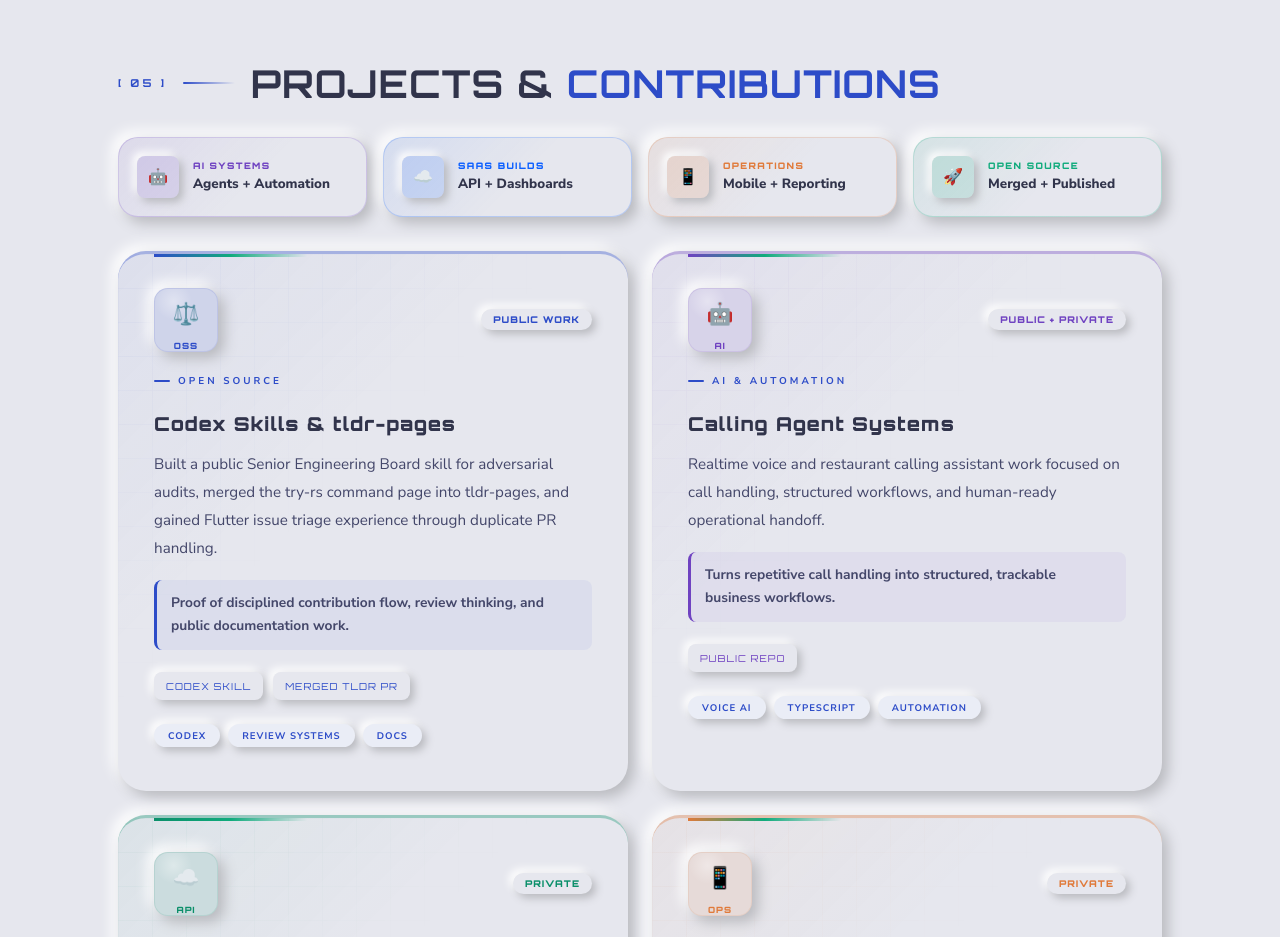
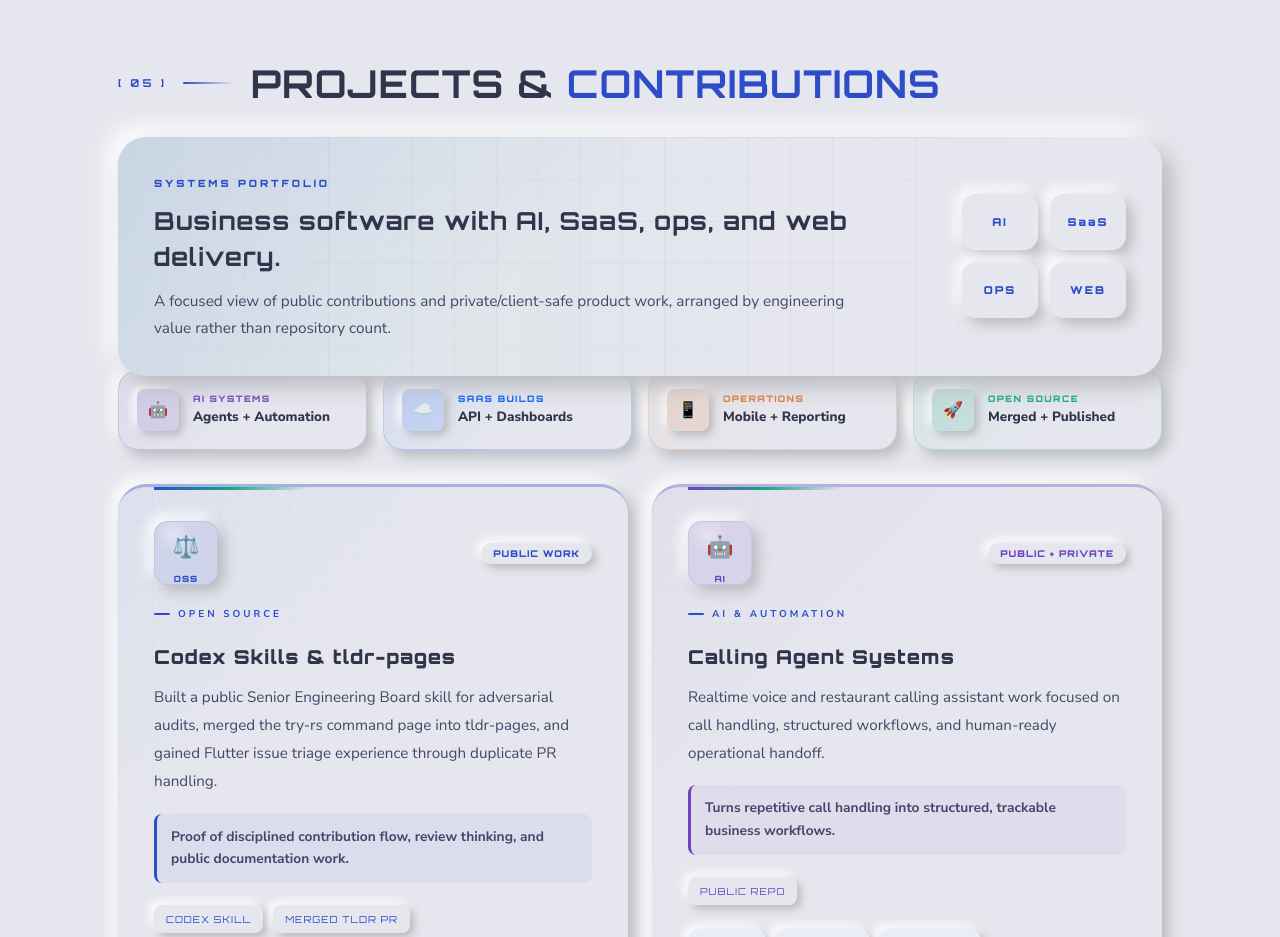
Before and after one commit to Mezanur007/my-portfolio, a Vue app: page / in a window 1280 px wide. Shown: the part 6480-7417 px from the top of the page. Built offline with nearby package versions, Linux system fonts and the light colour scheme; no server answers.

Commit message:
Add systems console to portfolio projects

```diff
--- a/src/assets/styles.css
+++ b/src/assets/styles.css
@@ -426,6 +426,49 @@ h1.hero-name .line2 { color: var(--primary); display: block; }
 
 /* ── PROJECTS ── */
 #projects { padding: 120px 0; background: var(--bg); }
+.project-console {
+  display: grid; grid-template-columns: 1fr auto; gap: 28px; align-items: center;
+  margin: -34px 0 28px; padding: 34px 36px;
+  background:
+    linear-gradient(135deg, rgba(var(--primary-rgb), .09), transparent 42%),
+    linear-gradient(90deg, rgba(16,171,124,.06), transparent 65%),
+    var(--bg);
+  box-shadow: var(--neu-lg); border-radius: var(--r-xl);
+  position: relative; overflow: hidden;
+}
+.project-console::before {
+  content: ''; position: absolute; inset: 0; opacity: .32; pointer-events: none;
+  background-image:
+    linear-gradient(rgba(var(--primary-rgb), .13) 1px, transparent 1px),
+    linear-gradient(90deg, rgba(var(--primary-rgb), .13) 1px, transparent 1px);
+  background-size: 42px 42px;
+  mask-image: linear-gradient(90deg, transparent, #000 20%, #000 74%, transparent);
+}
+.console-copy, .console-stack { position: relative; z-index: 1; }
+.console-kicker {
+  display: inline-flex; margin-bottom: 14px;
+  font-family: var(--orb); font-size: .62rem; letter-spacing: 3px;
+  color: var(--primary); font-weight: 900;
+}
+.console-copy h3 {
+  font-family: var(--orb); font-size: clamp(1.12rem, 2vw, 1.55rem);
+  letter-spacing: 1px; line-height: 1.45; color: var(--text);
+  max-width: 720px; margin-bottom: 12px;
+}
+.console-copy p {
+  max-width: 720px; color: var(--text-dim);
+  line-height: 1.8; font-size: .96rem;
+}
+.console-stack {
+  display: grid; grid-template-columns: repeat(2,76px); gap: 12px;
+}
+.console-stack span {
+  min-height: 56px; display: grid; place-items: center;
+  font-family: var(--orb); font-size: .68rem; letter-spacing: 2px;
+  font-weight: 900; color: var(--primary);
+  background: var(--bg); box-shadow: var(--neu-md);
+  border-radius: var(--r-md);
+}
 .project-signal-grid {
   display: grid; grid-template-columns: repeat(4,1fr);
   gap: 16px; margin: -34px 0 34px;
@@ -817,6 +860,8 @@ html.rtl .prod-card { text-align: right; }
 html.rtl .p-glow { right: auto; left: -60px; }
 html.rtl .p-type { flex-direction: row-reverse; }
 html.rtl .p-type::before { order: 2; }
+html.rtl .project-console { grid-template-columns: auto 1fr; }
+html.rtl .console-stack { order: -1; }
 html.rtl .project-signal { flex-direction: row-reverse; }
 html.rtl .project-card::after { transform-origin: right; }
 html.rtl .project-top { flex-direction: row-reverse; }
@@ -850,6 +895,8 @@ html.dark.rtl .ms.active, html.dark.rtl .ms:hover { border-right-color: var(--pr
   .cap-grid { grid-template-columns: repeat(2,1fr); }
   .svc-grid { grid-template-columns: repeat(2,1fr); }
   .prod-grid { grid-template-columns: 1fr; }
+  .project-console { grid-template-columns: 1fr; }
+  .console-stack { grid-template-columns: repeat(4,1fr); }
   .project-signal-grid { grid-template-columns: repeat(2,1fr); }
   .projects-grid { grid-template-columns: 1fr; }
   .profile-grid { grid-template-columns: 1fr; gap: 48px; }
@@ -870,6 +917,8 @@ html.dark.rtl .ms.active, html.dark.rtl .ms:hover { border-right-color: var(--pr
   .ms-meta { flex-direction: column; gap: 4px; }
   h1.hero-name { letter-spacing: -2px; }
   .svc-grid { grid-template-columns: repeat(2,1fr); }
+  .project-console { padding: 28px 22px; }
+  .console-stack { grid-template-columns: repeat(2,1fr); }
   .project-signal-grid { grid-template-columns: 1fr; margin-top: -24px; }
   .project-head { flex-direction: column; align-items: flex-start; }
   html.rtl .project-head { align-items: flex-end; }
--- a/src/components/ProjectsSection.vue
+++ b/src/components/ProjectsSection.vue
@@ -8,6 +8,25 @@
           {{ language === 'en' ? 'Projects &' : 'المشاريع و' }}
           <span>{{ language === 'en' ? 'Contributions' : 'المساهمات' }}</span>
         </h2>
+      </div>
+
+      <div class="project-console reveal">
+        <div class="console-copy">
+          <span class="console-kicker">{{ language === 'en' ? 'SYSTEMS PORTFOLIO' : 'معرض الأنظمة' }}</span>
+          <h3>{{ language === 'en' ? 'Business software with AI, SaaS, ops, and web delivery.' : 'برمجيات أعمال تجمع الذكاء الاصطناعي وSaaS والعمليات والويب.' }}</h3>
+          <p>
+            {{ language === 'en'
+              ? 'A focused view of public contributions and private/client-safe product work, arranged by engineering value rather than repository count.'
+              : 'عرض مركز للمساهمات العامة وأعمال المنتجات الخاصة أو العملاء بشكل آمن، مرتبة حسب القيمة الهندسية وليس عدد المستودعات.'
+            }}
+          </p>
+        </div>
+        <div class="console-stack" aria-hidden="true">
+          <span>AI</span>
+          <span>SaaS</span>
+          <span>OPS</span>
+          <span>WEB</span>
+        </div>
       </div>
 
       <div class="project-signal-grid reveal">
```
